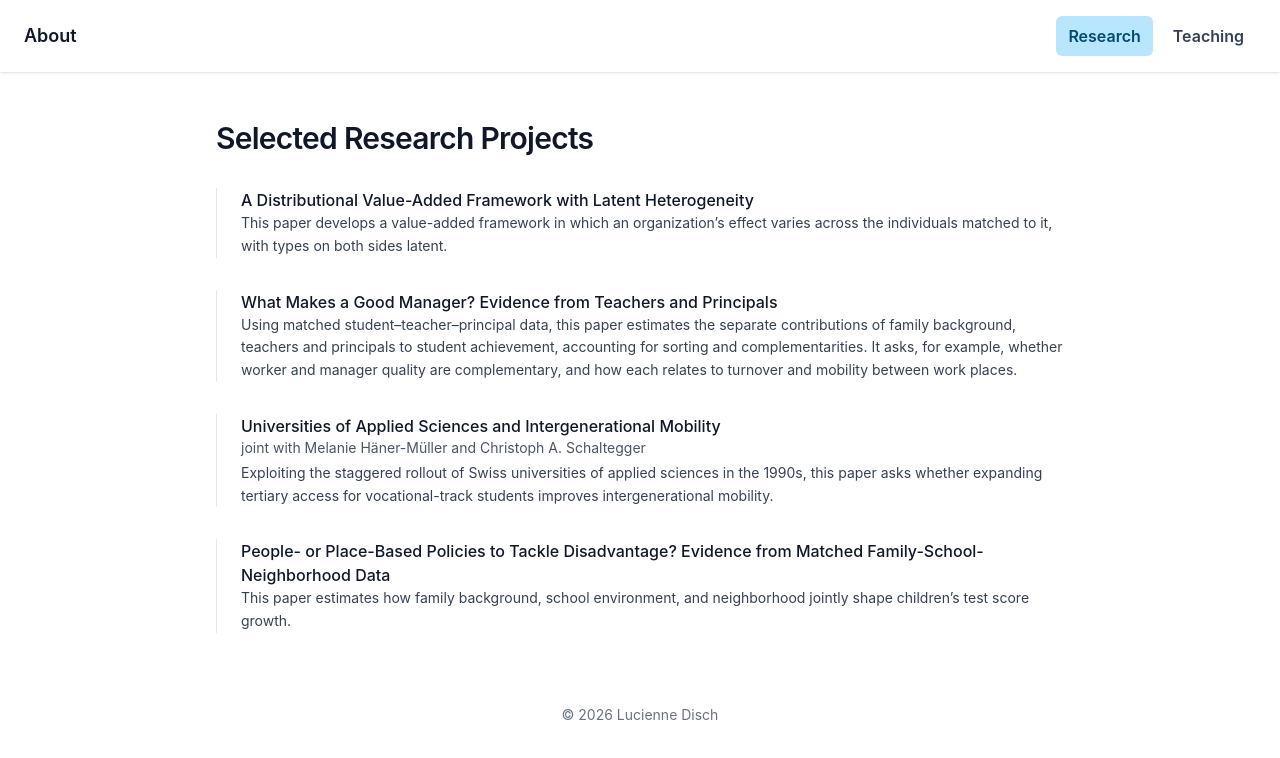
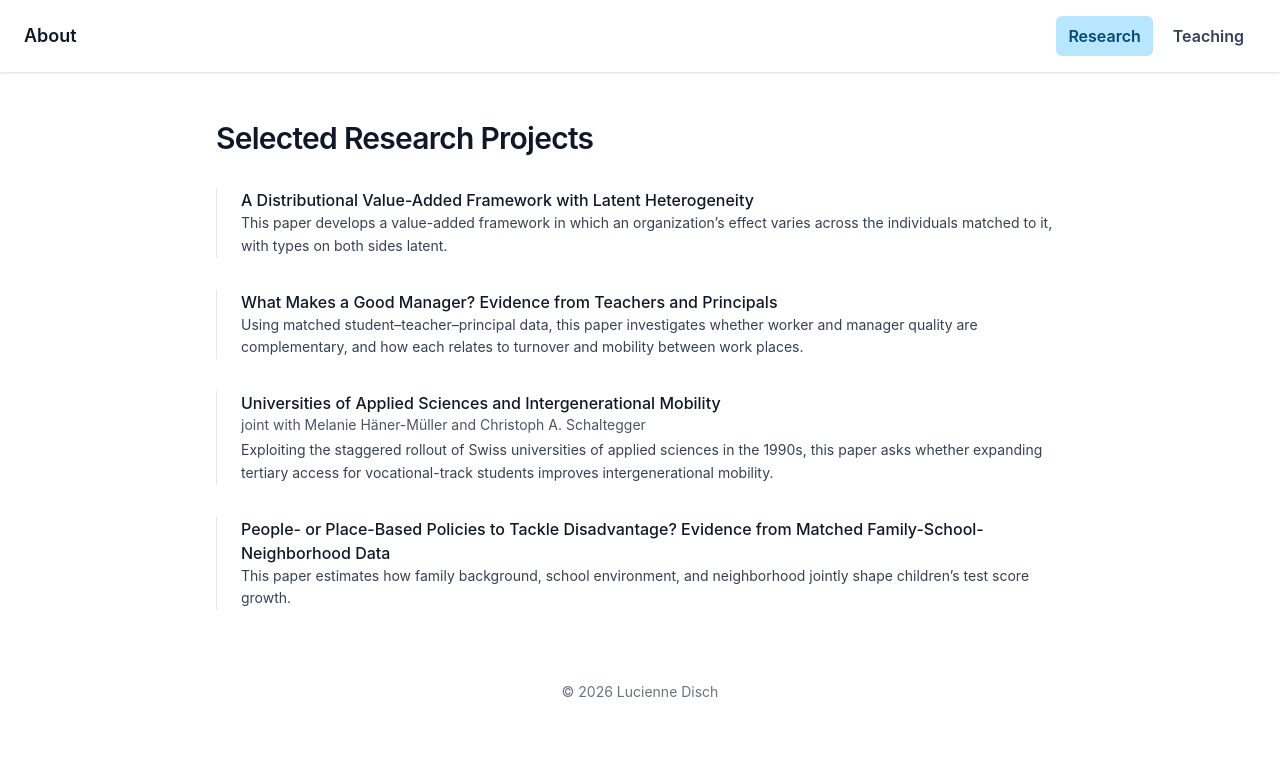
Before and after one commit to luciennedisch/luciennedisch.github.io, a React (Vite) app: page /research in a window 1280 px wide. Shown: the top 758 px of the page. Built offline with nearby package versions, Linux system fonts and the light colour scheme.

Commit message:
Update research description for clarity
Replaced 'estimates the separate contributions' with 'investigates whether worker and manager quality are' for clarity.

```diff
--- a/src/pages/Research.tsx
+++ b/src/pages/Research.tsx
@@ -22,10 +22,7 @@ export const Research = () => {
             What Makes a Good Manager? Evidence from Teachers and Principals
           </p>
           <p className="text-sm text-gray-700 leading-relaxed">
-            Using matched student–teacher–principal data, this paper estimates
-            the separate contributions of family background, teachers and principals to
-            student achievement, accounting for sorting and complementarities.
-            It asks, for example, whether worker and manager quality are
+            Using matched student–teacher–principal data, this paper investigates whether worker and manager quality are
             complementary, and how each relates to turnover and mobility between
             work places.
           </p>
```
